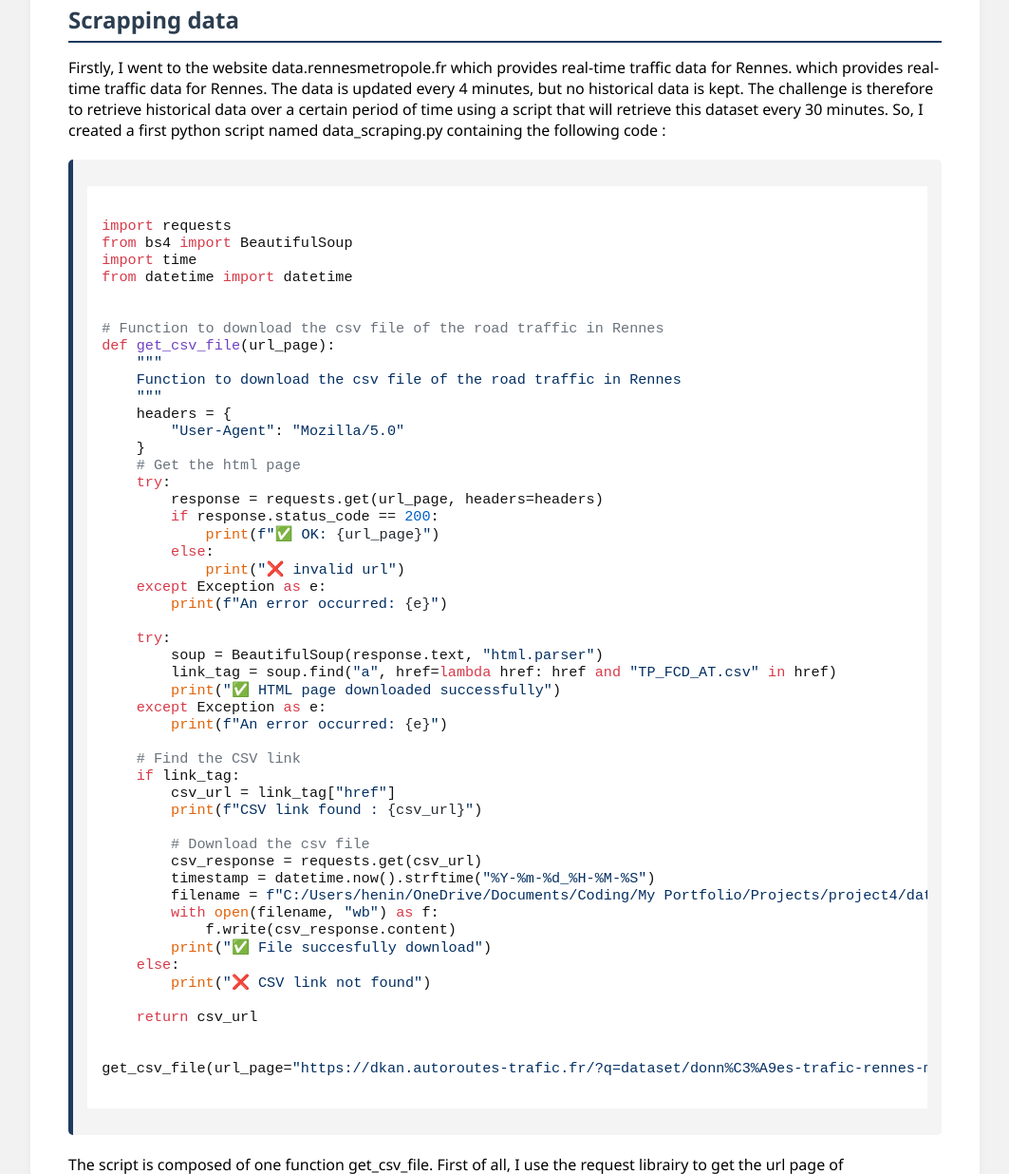
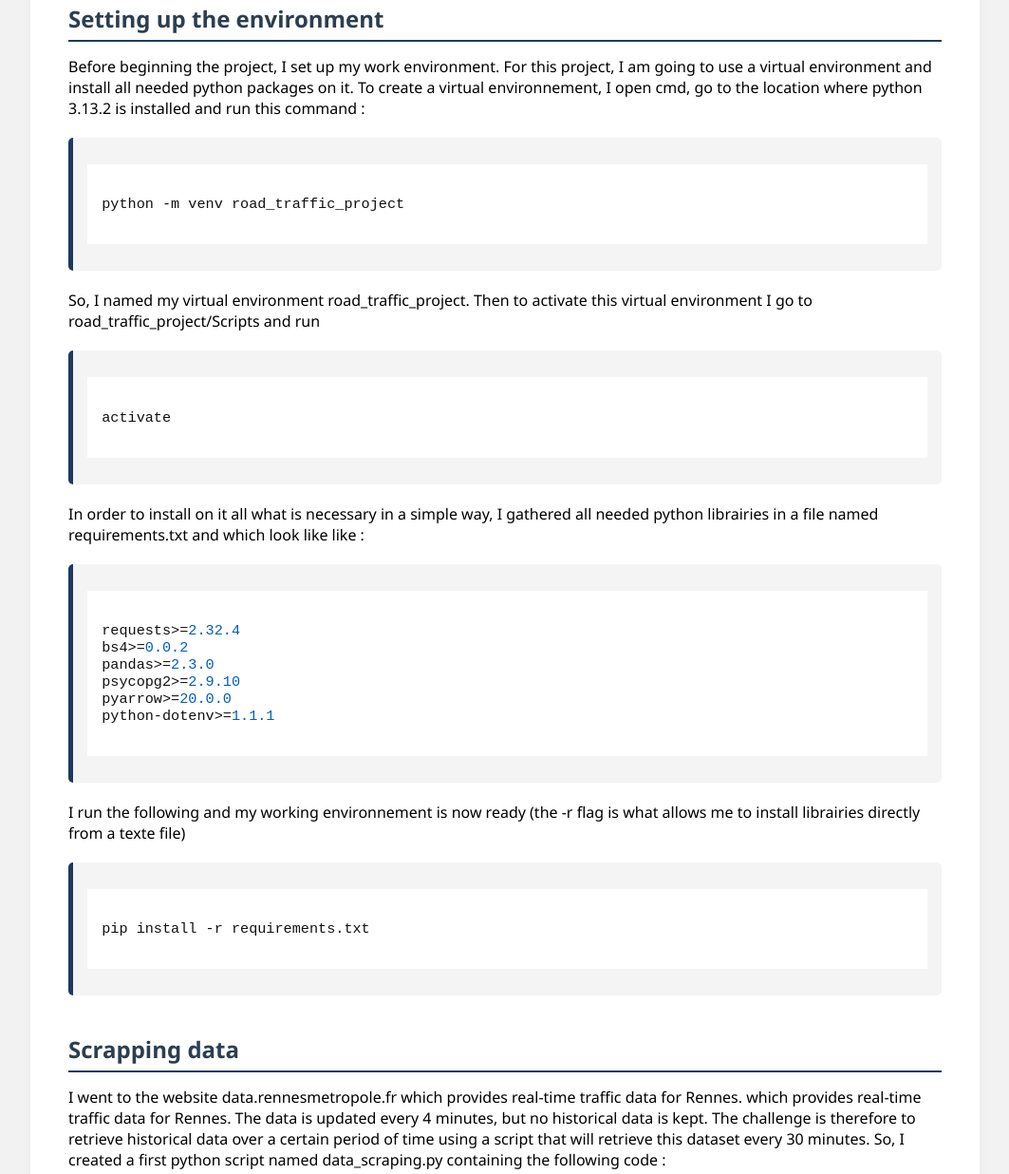
Before and after one commit to Bapt87/My_Portfolio, a plain HTML site: page Projects/project4/Rennes_Road_traffic.html in a window 1280 px wide. Shown: the part 558-1794 px from the top of the page at 95% size, without its empty margins (108-1171 px from the left). Drawn offline with nearby package versions, Linux system fonts and the light colour scheme.

Commit message:
projet4 ready bg

```diff
--- a/Projects/project4/Rennes_Road_traffic.html
+++ b/Projects/project4/Rennes_Road_traffic.html
@@ -26,9 +26,48 @@
         </header>
         <main>
             <div class="corps-article">
+                <h2 class="secondary-title">Setting up the environment</h2>
+                <div class="inside-text">
+                    Before beginning the project, I set up my work environment. For this project, I am going to use a virtual environment and install all needed python packages on it.
+                    To create a virtual environnement, I open cmd, go to the location where python 3.13.2 is installed and run this command :
+                </div>
+                <div class="code-block">
+                    <pre><code class="language-python">
+python -m venv road_traffic_project
+                    </code></pre>
+                </div>
+                <div class="inside-text">
+                    So, I named my virtual environment road_traffic_project. Then to activate this virtual environment I go to road_traffic_project/Scripts and run
+                </div>
+                <div class="code-block">
+                    <pre><code class="language-python">
+activate
+                    </code></pre>
+                </div>
+                <div class="inside-text">
+                    In order to install on it all what is necessary in a simple way, I gathered all needed python librairies in a file named requirements.txt and which look like like :
+                </div>
+                <div class="code-block">
+                    <pre><code class="language-python">
+requests>=2.32.4
+bs4>=0.0.2
+pandas>=2.3.0
+psycopg2>=2.9.10
+pyarrow>=20.0.0
+python-dotenv>=1.1.1
+                    </code></pre>
+                </div>
+                <div class="inside-text">
+                    I run the following and my working environnement is now ready (the -r flag is what allows me to install librairies directly from a texte file)
+                </div>
+                <div class="code-block">
+                    <pre><code class="language-python">
+pip install -r requirements.txt
+                    </code></pre>
+                </div>
                 <h2 class="secondary-title">Scrapping data</h2>
                 <div class="inside-text">
-                    Firstly, I went to the website data.rennesmetropole.fr which provides real-time traffic data for Rennes.
+                    I went to the website data.rennesmetropole.fr which provides real-time traffic data for Rennes.
                     which provides real-time traffic data for Rennes. The data is updated every 4 minutes, but no historical data is kept.
                     The challenge is therefore to retrieve historical data over a certain period of time using a script that will retrieve this dataset every 30 minutes.
                     So, I created a first python script named data_scraping.py containing the following code :
@@ -249,11 +288,28 @@ cur.close()
 conn.close()
                     </code></pre>
                 </div>
+                <h2 class="secondary-title">building the Power BI dashboard</h2>
+                <div class="inside-text">
+                    once all my data has been added to my PostgreSQL database, I linked this database as a data source in import mode to my Power BI document.
+                    On my Power BI document, I chose to build a report page to analyse the data I retrieved using my different scripts.
+                    I inserted a segment in the top right-hand corner and a search bar in the top left-hand corner to filter according to the location for which we wanted to study the data.
+                    I then created a graph showing the evolution of the average speed according to the time of day.
+                    To the left of this graph is an analysis of the average travel time according to the traffic status.
+                    This graph can be viewed dynamically using a graph view or a table view. This has been built using a dynamic bookmark.
+                    On the bottom line we find two final graphs: the one on the right studies the average travel time as a function of the time of day, while the one on the left shows us the reliability of the average travel time calculation.
+                    On the data.rennesmetropole.fr website, it is not clearly indicated what the figures in the traveltimereliability column represent, but in any case, the higher the figure, the more reliable the calculation.
+                </div>
                 <div class="inside-image">
-                    <img src="../../annex/annex_project3/Graph_TESLA_stock_prices.png", alt="Visual representation of the TESLA stock prices">
+                    <img src="../../annex/annex_project4/screenshot_dashbord_interactif.png", alt="Visual representation of the TESLA stock prices">
                 </div>
-
-
+                <h2 class="secondary-title">What I've learnt thanks to this project</h2>
+                <div class="inside-text">
+                    Thanks to this project, I was able to learn how to use python libraries dedicated to scraping (request and beautifulsoup).
+                    I also learned how to create, use and update a PostgreSQL database using psycopg2 and link it with a Power BI document.
+                    Finally, this project has taught me a lot about how to organise myself.
+                    I learned how to create a virtual environment and install all the libraries I needed on it.
+                    I was able to understand how to use an .env file and a .gitignore folder to protect my connection data and my data.
+                </div>
 
 
             </div>
```
Also changed, not shown: annex/annex_project4/screenshot_dashbord_interactif.png, 1 other file.
